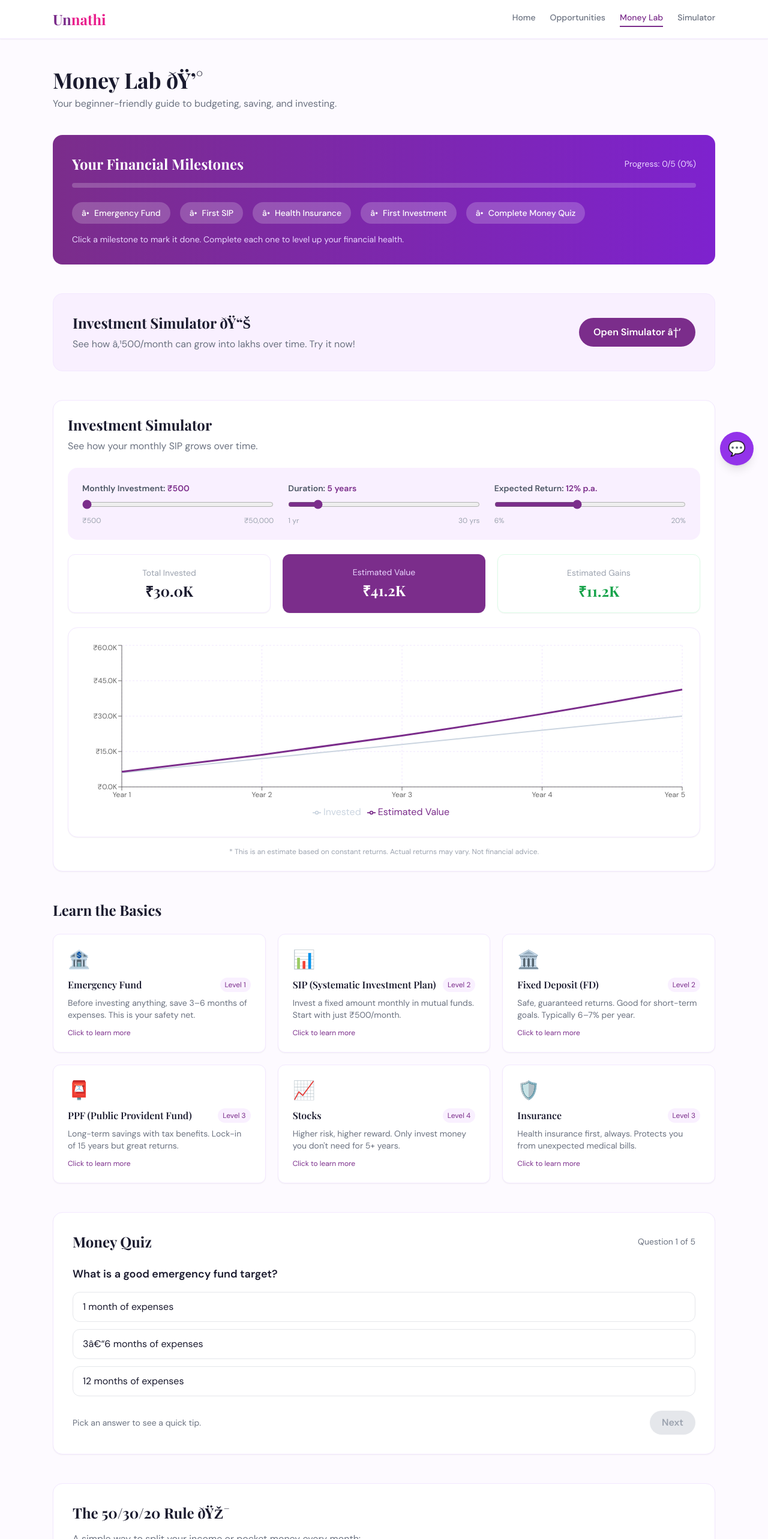
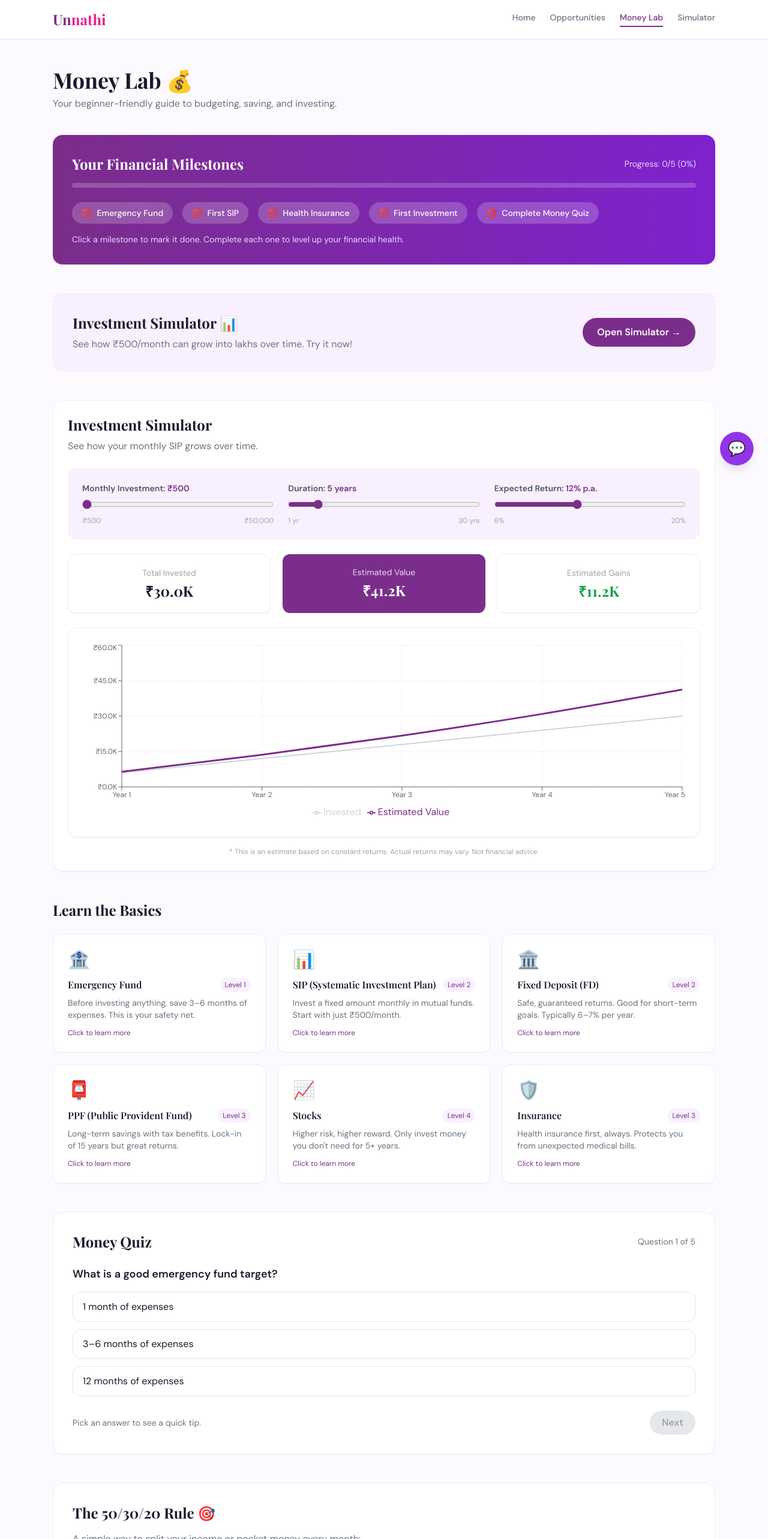
Before and after one commit to AtmikaNayak/Unnathi, a React (Vite) app in the folder herlaunch/: page /money-lab in a window 1280 px wide. Shown: the top 2566 px of the page at 60% size. Built offline with nearby package versions, Linux system fonts and the light colour scheme.

Commit message:
emoji resolution

```diff
--- a/herlaunch/src/pages/MoneyLab.jsx
+++ b/herlaunch/src/pages/MoneyLab.jsx
@@ -66,9 +66,9 @@ const quizQuestions = [
   {
     id: 1,
     question: "What is a good emergency fund target?",
-    options: ["1 month of expenses", "3â€“6 months of expenses", "12 months of expenses"],
+    options: ["1 month of expenses", "3–6 months of expenses", "12 months of expenses"],
     answer: 1,
-    tip: "Most experts recommend saving 3â€“6 months of essential expenses."
+    tip: "Most experts recommend saving 3–6 months of essential expenses."
   },
   {
     id: 2,
@@ -142,7 +142,7 @@ export default function MoneyLab() {
 
   return (
     <main className="max-w-6xl mx-auto px-6 py-12">
-      <h1 className="font-display text-4xl font-bold text-dark mb-2">Money Lab ðŸ’°</h1>
+      <h1 className="font-display text-4xl font-bold text-dark mb-2">Money Lab 💰</h1>
       <p className="text-gray-500 mb-10">Your beginner-friendly guide to budgeting, saving, and investing.</p>
 
       {/* Milestones */}
@@ -167,7 +167,7 @@ export default function MoneyLab() {
               }`}
               aria-pressed={m.done}
             >
-              <span>{m.done ? 'âœ…' : 'â­•'}</span>
+              <span>{m.done ? '✅' : '⭕'}</span>
               <span>{m.label}</span>
             </button>
           ))}
@@ -178,12 +178,12 @@ export default function MoneyLab() {
       {/* Simulator CTA */}
       <section className="bg-light border border-purple-100 rounded-2xl p-8 mb-12 flex items-center justify-between flex-wrap gap-4">
         <div>
-          <h2 className="font-display text-2xl font-bold text-dark mb-2">Investment Simulator ðŸ“Š</h2>
-          <p className="text-gray-500">See how â‚¹500/month can grow into lakhs over time. Try it now!</p>
+          <h2 className="font-display text-2xl font-bold text-dark mb-2">Investment Simulator 📊</h2>
+          <p className="text-gray-500">See how ₹500/month can grow into lakhs over time. Try it now!</p>
         </div>
         <Link to="/simulator"
           className="bg-primary text-white px-6 py-3 rounded-full font-semibold hover:bg-purple-800 transition">
-          Open Simulator â†’
+          Open Simulator →
         </Link>
       </section>
 
@@ -318,7 +318,7 @@ export default function MoneyLab() {
       </section>
       {/* 50/30/20 Rule */}
       <section className="mt-12 bg-white border border-purple-100 rounded-2xl p-8 shadow-sm">
-        <h2 className="font-display text-2xl font-bold text-dark mb-4">The 50/30/20 Rule ðŸŽ¯</h2>
+        <h2 className="font-display text-2xl font-bold text-dark mb-4">The 50/30/20 Rule 🎯</h2>
         <p className="text-gray-500 mb-6">A simple way to split your income or pocket money every month:</p>
         <div className="grid grid-cols-3 gap-4 text-center">
           <div className="bg-primary text-white rounded-xl p-5">
```
